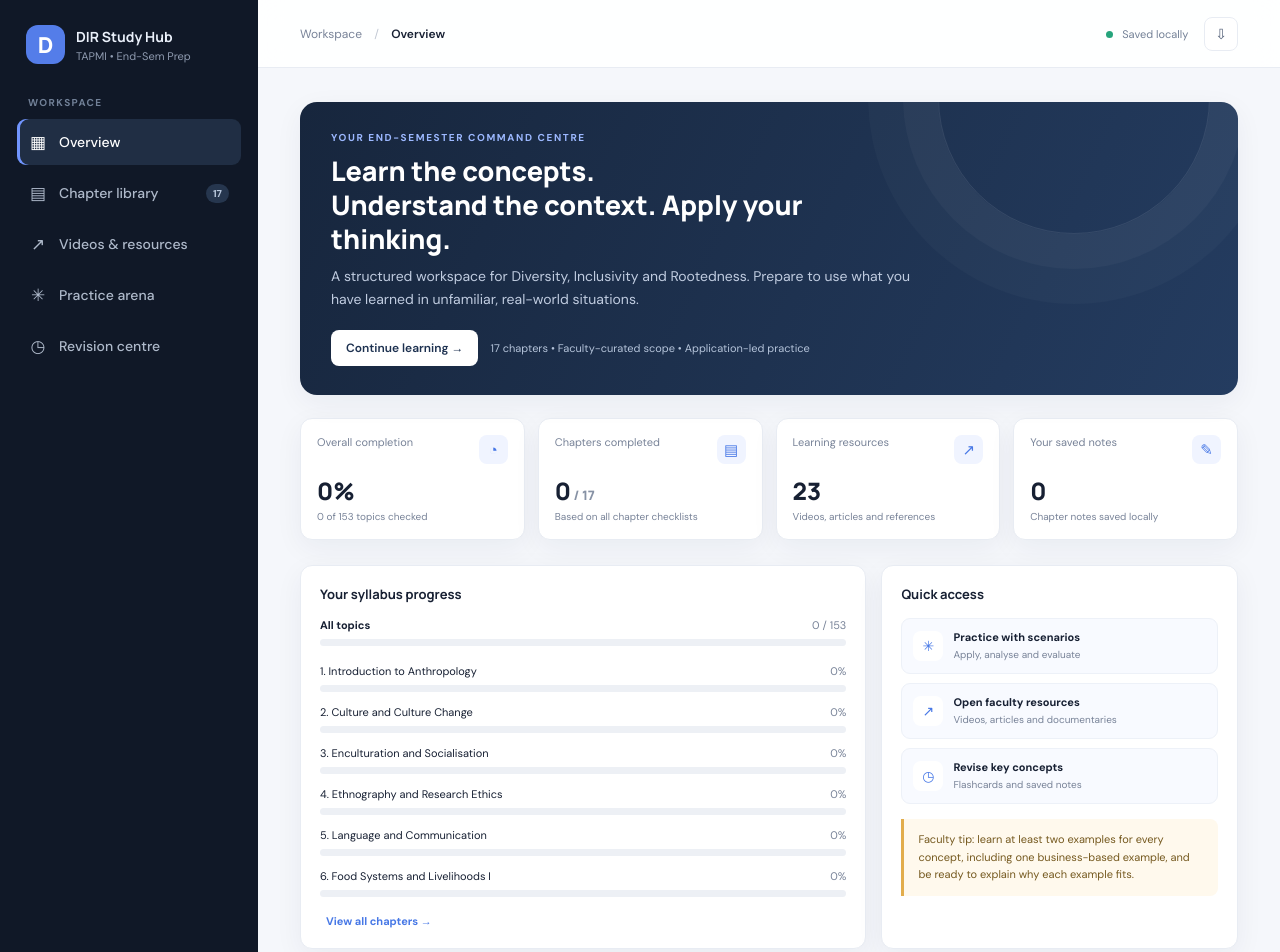
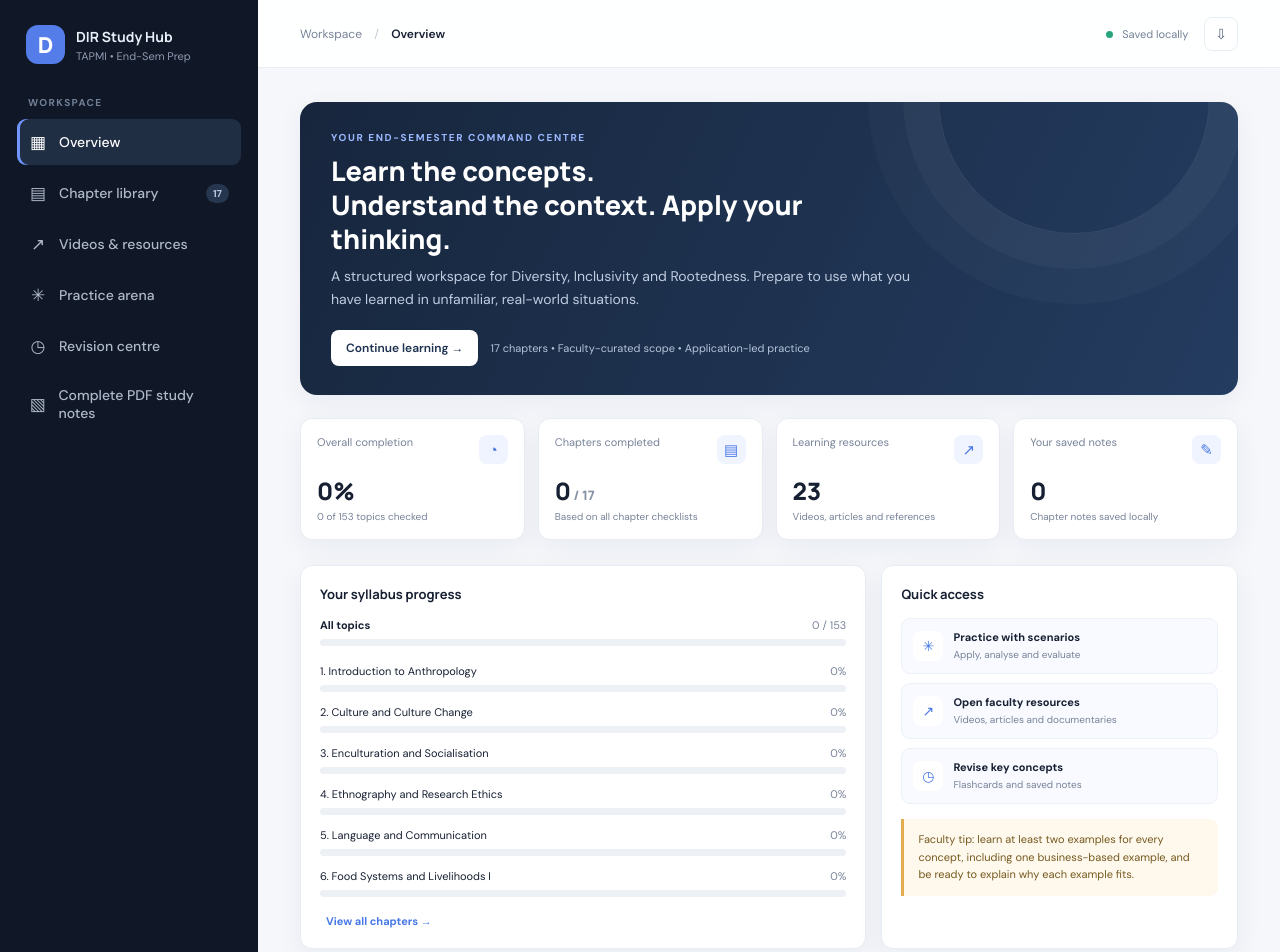
Before and after one commit to parvgupta121/dir-study-hub, a plain HTML site: page index.html in a window 1280 px wide. Shown: the top 952 px of the page. Drawn offline with Linux system fonts and the light colour scheme.

Commit message:
Link complete PDF study notes from dashboard

```diff
--- a/index.html
+++ b/index.html
@@ -24,6 +24,7 @@
         <button class="nav-item" data-view="resources"><span>↗</span> Videos & resources</button>
         <button class="nav-item" data-view="practice"><span>✳</span> Practice arena</button>
         <button class="nav-item" data-view="revision"><span>◷</span> Revision centre</button>
+        <a class="nav-item" href="study-notes.html" style="text-decoration:none"><span>▧</span> Complete PDF study notes</a>
       </nav>
       <div class="sidebar-bottom">
         <div class="side-label">YOUR TARGET</div>
```
